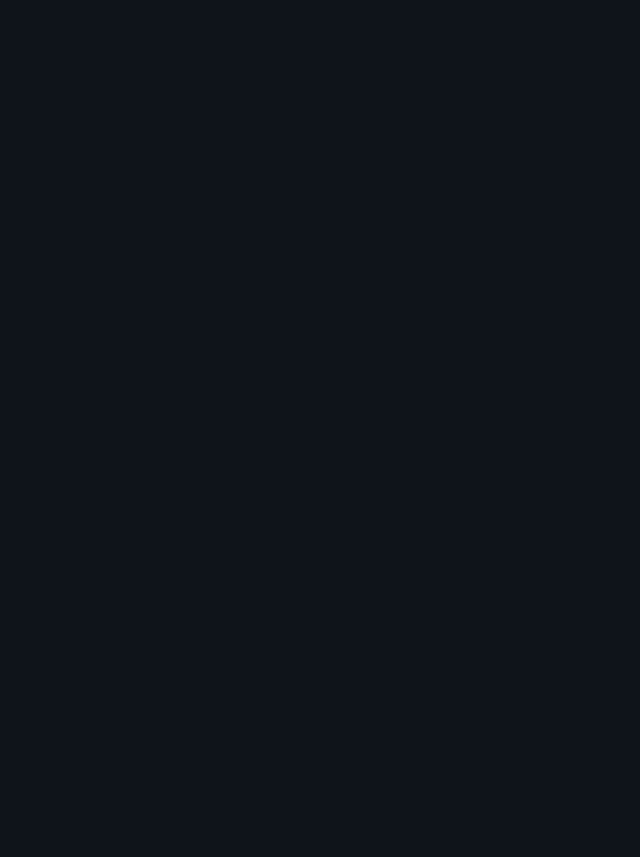
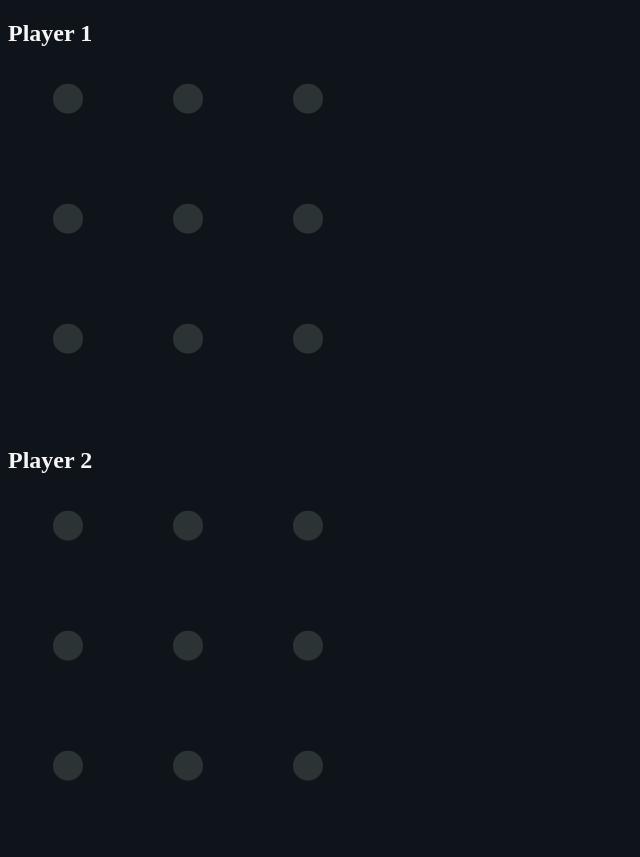
Before and after one commit to adamferrick/battleship, a website built with webpack: page src/index.html in a window 1280 px wide. Shown: the whole page, without its empty margins (0-640 px from the left). Before the commit the page ends 800 px from the top, so only its background shows below. Built offline with nearby package versions, Linux system fonts and the light colour scheme.

Commit message:
add basic board ui

```diff
--- a/src/index.html
+++ b/src/index.html
@@ -6,5 +6,74 @@
   </head>
 
   <body>
+    <div class="player">
+      <div class="information box box-upper">
+        <h2>Player 1<span class="clock">clock</span></h2>
+      </div>
+      <div class="grid box box-lower">
+        <div class="square unknown">
+          <div></div><div></div>
+        </div>
+        <div class="square unknown">
+          <div></div><div></div>
+        </div>
+        <div class="square unknown">
+          <div></div><div></div>
+        </div>
+        <div class="square unknown">
+          <div></div><div></div>
+        </div>
+        <div class="square unknown">
+          <div></div><div></div>
+        </div>
+        <div class="square unknown">
+          <div></div><div></div>
+        </div>
+        <div class="square unknown">
+          <div></div><div></div>
+        </div>
+        <div class="square unknown">
+          <div></div><div></div>
+        </div>
+        <div class="square unknown">
+          <div></div><div></div>
+        </div>
+      </div>
+    </div>
+    <div class="player">
+      <div class="information box box-upper">
+        <h2>Player 2<span class="clock">clock</span></h2>
+      </div>
+      <div class="grid box box-lower">
+        <div class="square unknown">
+          <div></div><div></div>
+        </div>
+        <div class="square unknown">
+          <div></div><div></div>
+        </div>
+        <div class="square unknown">
+          <div></div><div></div>
+        </div>
+        <div class="square unknown">
+          <div></div><div></div>
+        </div>
+        <div class="square unknown">
+          <div></div><div></div>
+        </div>
+        <div class="square unknown">
+          <div></div><div></div>
+        </div>
+        <div class="square unknown">
+          <div></div><div></div>
+        </div>
+        <div class="square unknown">
+          <div></div><div></div>
+        </div>
+        <div class="square unknown">
+          <div></div><div></div>
+        </div>
+      </div>
+    </div>
+    </div>
   </body>
 </html>
--- a/src/index.js
+++ b/src/index.js
@@ -1,3 +1,12 @@
 import './style.css';
 
-console.log('Hello world');
+document.querySelectorAll('.square').forEach(e => {
+  e.onclick = () => {
+    e.classList.remove('unknown');
+    if (Math.random() > 0.5) {
+      e.classList.add('hit');
+    } else {
+      e.classList.add('miss');
+    }
+  }
+});
--- a/src/style.css
+++ b/src/style.css
@@ -1,7 +1,91 @@
 :root {
     --background: #0f141a;
+    --foreground: #f6f6f6;
+    --hit-color: #396c9e;
+    --miss-color: #b3451d;
+    --unknown-color: #485251;
+
+    --circle-diameter: 30px;
+    --side-length: 40px;
+    --line-thickness: 10px;
+    --line-length: 30px;
+
+    --animation: 0.15s ease-in-out;
+    --radius: 25px;
 }
 
 body {
     background-color: var(--background);
+    color: var(--foreground);
 }
+
+.clock {
+    opacity: 0%;
+}
+
+.grid {
+    display: grid;
+    grid-template-rows: repeat(3, calc(3 * var(--side-length)));
+    grid-template-columns: repeat(3, calc(3 * var(--side-length)));
+    place-items: center;
+}
+
+.square {
+    width: var(--side-length);
+    height: var(--side-length);
+    transform: rotate(45deg);
+    transition: transform var(--animation);
+}
+
+.square div {
+    position: absolute;
+    border-radius: 50%;
+    transition: width var(--animation), height var(--animation), background-color var(--animation), opacity var(--animation), transform var(--animation);
+}
+
+.unknown div {
+    background-color: var(--unknown-color);
+    opacity: 30%;
+    width: var(--circle-diameter);
+    height: var(--circle-diameter);
+    transform: translate(-50%, -50%);
+}
+
+.unknown:hover div {
+    opacity: 100%;
+    width: calc(1.1 * var(--circle-diameter));
+    height: calc(1.1 * var(--circle-diameter));
+}
+
+.hit div {
+    background-color: var(--hit-color);
+    border-radius: var(--radius);
+}
+
+.hit div:nth-child(1) {
+    transform: translate(-50%, -50%);
+    width: var(--line-thickness);
+    height: var(--line-length);
+}
+
+.hit div:nth-child(2) {
+    transform: translate(calc(-1 * var(--line-length) / 6 - 50%), calc(var(--line-length) / 2 - var(--line-thickness) / 2 - 50%));
+    width: calc(2 / 3 * var(--line-length));
+    height: var(--line-thickness)
+}
+
+.miss div {
+    background-color: var(--miss-color);
+    border-radius: var(--radius);
+    transform: translate(-50%, -50%);
+}
+
+.miss div:nth-child(1) {
+    width: var(--line-thickness);
+    height: var(--line-length);
+}
+
+.miss div:nth-child(2) {
+    width: var(--line-length);
+    height: var(--line-thickness);
+}
```
